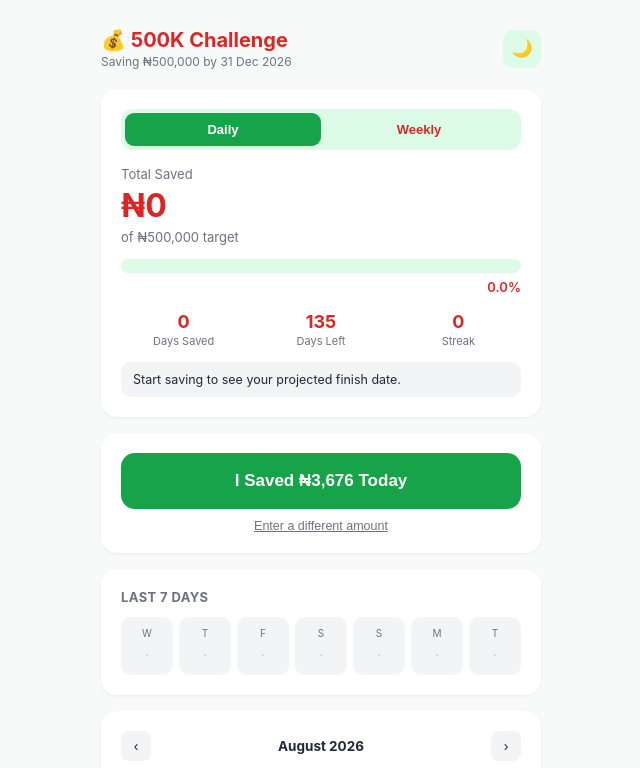
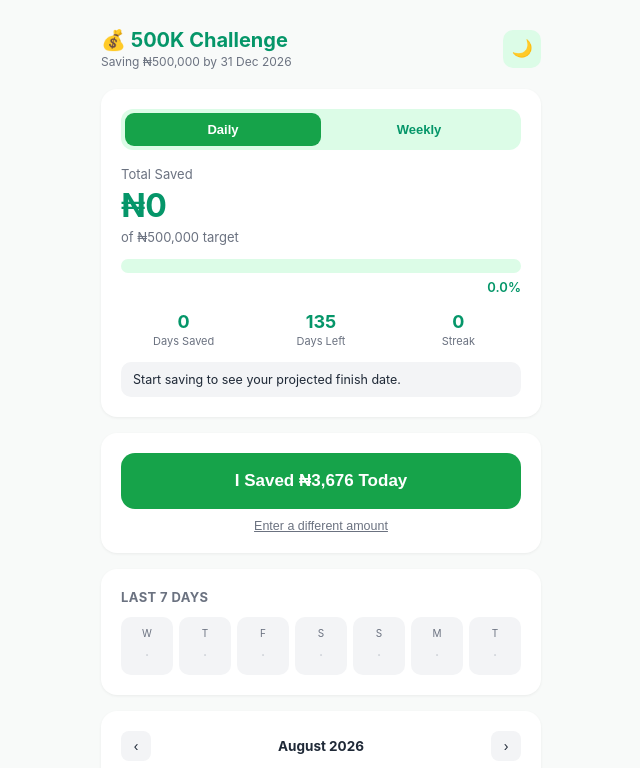
Before and after one commit to webghostwriter/500k-Savings-Challenge, a plain HTML site: page index.html in a window 1280 px wide. Shown: the top 768 px of the page, without its empty margins (319-959 px from the left). Drawn offline with Linux system fonts and the light colour scheme.

Commit message:
Reversed default colour index.html

```diff
--- a/index.html
+++ b/index.html
@@ -11,7 +11,7 @@
 <style>
   :root {
     --green: #16a34a;
-    --green-dark: #dc2626;
+    --green-dark: #059669;
     --green-light: #dcfce7;
     --bg: #f8faf9;
     --card: #ffffff;
```
